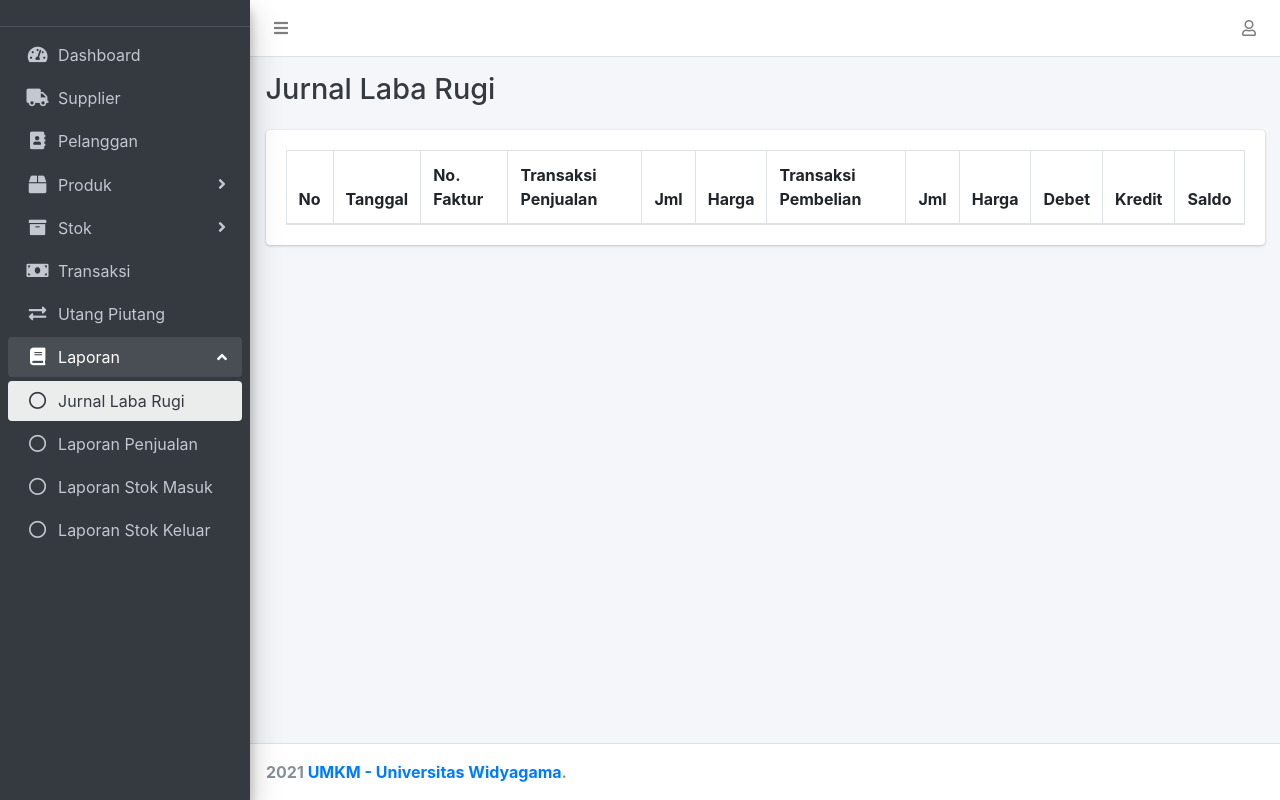
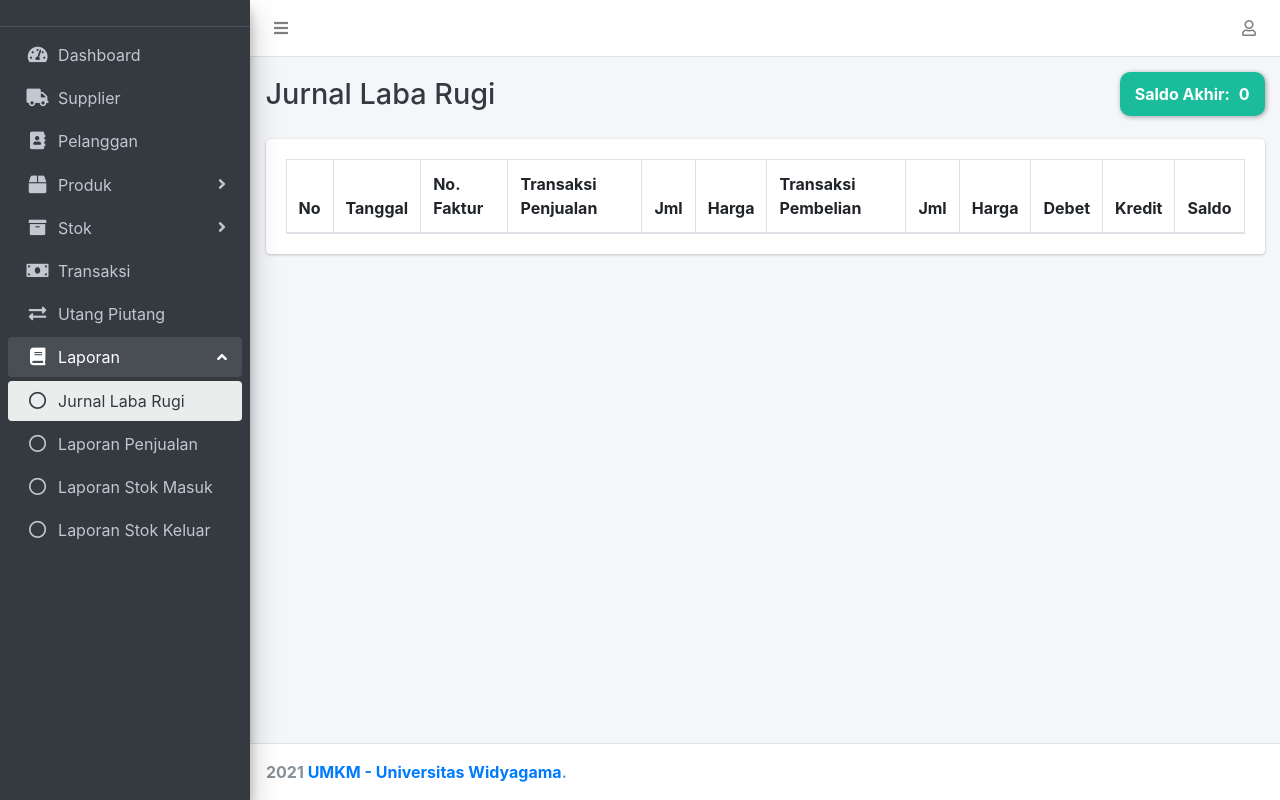
Before and after one commit to alifahfathonah/umkm_uwg, a CodeIgniter app: page /database/index.php/jurnal_laba_rugi/index in a window 1280 px wide. Run offline with CodeIgniter, Linux system fonts and the light colour scheme; a user stored in the database is signed in; lists and menus that the app fills with data are empty; some libraries are stand-ins or nearby versions.

Commit message:
update saldo akhir

```diff
--- a/application/models/Jurnal_laba_rugi_model.php
+++ b/application/models/Jurnal_laba_rugi_model.php
@@ -52,7 +52,7 @@ class Jurnal_laba_rugi_model extends CI_Model {
                 LEFT JOIN produk ON produk.id = stok_masuk.barcode
                 WHERE produk.nama_produk IS NOT NULL
                 GROUP BY stok_masuk.id, produk.id
-            ) ORDER BY tanggal DESC, id DESC, produk_id ASC
+            ) ORDER BY tanggal ASC, id ASC, produk_id ASC
         ");
 
         return $q->result_array();
--- a/application/views/jurnal_laba_rugi.php
+++ b/application/views/jurnal_laba_rugi.php
@@ -10,6 +10,16 @@
   <link rel="stylesheet" href="<?php echo base_url('assets/vendor/adminlte/plugins/sweetalert2/sweetalert2.min.css') ?>">
   <link rel="stylesheet" href="<?php echo base_url('assets/vendor/adminlte/plugins/sweetalert2-theme-bootstrap-4/bootstrap-4.min.css') ?>">
   <?php $this->load->view('partials/head'); ?>
+  <style>
+    .green-span{
+      border-radius: 10px;
+      padding: 10px 15px;
+      background: #1abc9c;
+      color: white;
+      font-weight: bold;
+      box-shadow: 1px 1px 5px 0px #9e9e9e;
+    }
+  </style>
 </head>
 <body class="hold-transition sidebar-mini layout-fixed">
 <div class="wrapper">
@@ -26,6 +36,7 @@
         <div class="row mb-2">
           <div class="col" style="display: flex; align-items: center; justify-content: space-between;">
             <h1 class="m-0 text-dark">Jurnal Laba Rugi</h1>
+            <div class="green-span">Saldo Akhir: <span id="saldo_akhir" style="margin-left: 5px;">0</span></div>
           </div>
         </div><!-- /.row -->
       </div><!-- /.container-fluid -->
--- a/assets/js/unminify/jurnal_laba_rugi.js
+++ b/assets/js/unminify/jurnal_laba_rugi.js
@@ -7,6 +7,15 @@ let jurnal_laba_rugi=$("#jurnal_laba_rugi").DataTable( {
         orderable: false,
         targets: 0
     }],
+    initComplete: (d) => {
+        let data = d.json.data;
+
+        if(data.length>0){
+            $('#saldo_akhir').text(data[data.length - 1].saldo);
+        }else{
+            $('#saldo_akhir').text(0);
+        }
+    },
     // order:[[1, "asc"]],
     columns:[
         { data: null },
```
